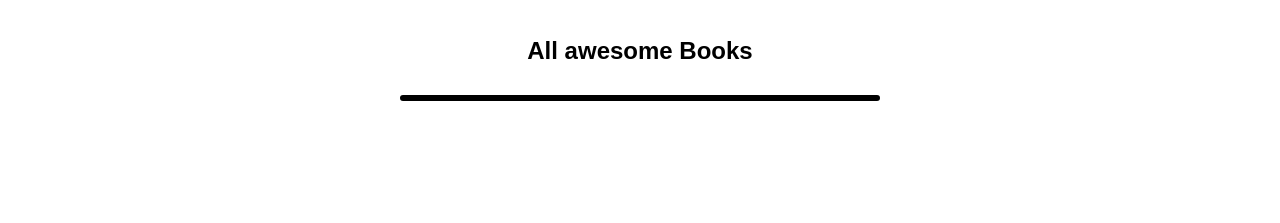
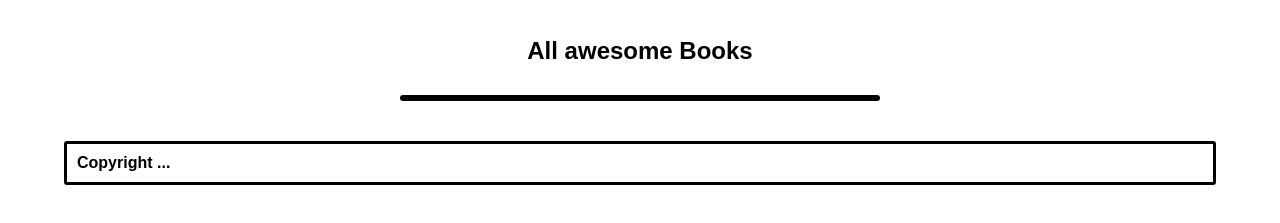
Before and after one commit to binhussen/awesome-books, a website: page index.html in a window 1280 px wide. Shown: the part 85-308 px from the top of the page. Drawn offline with Linux system fonts and the light colour scheme.

Commit message:
update footer style

```diff
--- a/index.html
+++ b/index.html
@@ -72,7 +72,7 @@
         </ul>
       </section>
     </main>
-    <footer></footer>
+    <footer class="footer">Copyright ...</footer>
     <script src="scripts.js"></script>
   </body>
 </html>
--- a/styles.css
+++ b/styles.css
@@ -87,3 +87,11 @@ a {
 .hidden {
   display: none;
 }
+
+.footer {
+  padding: 10px;
+  border-style: solid;
+  border-radius: 3px;
+  width: 90vw;
+  margin: 5px auto;
+}
```
